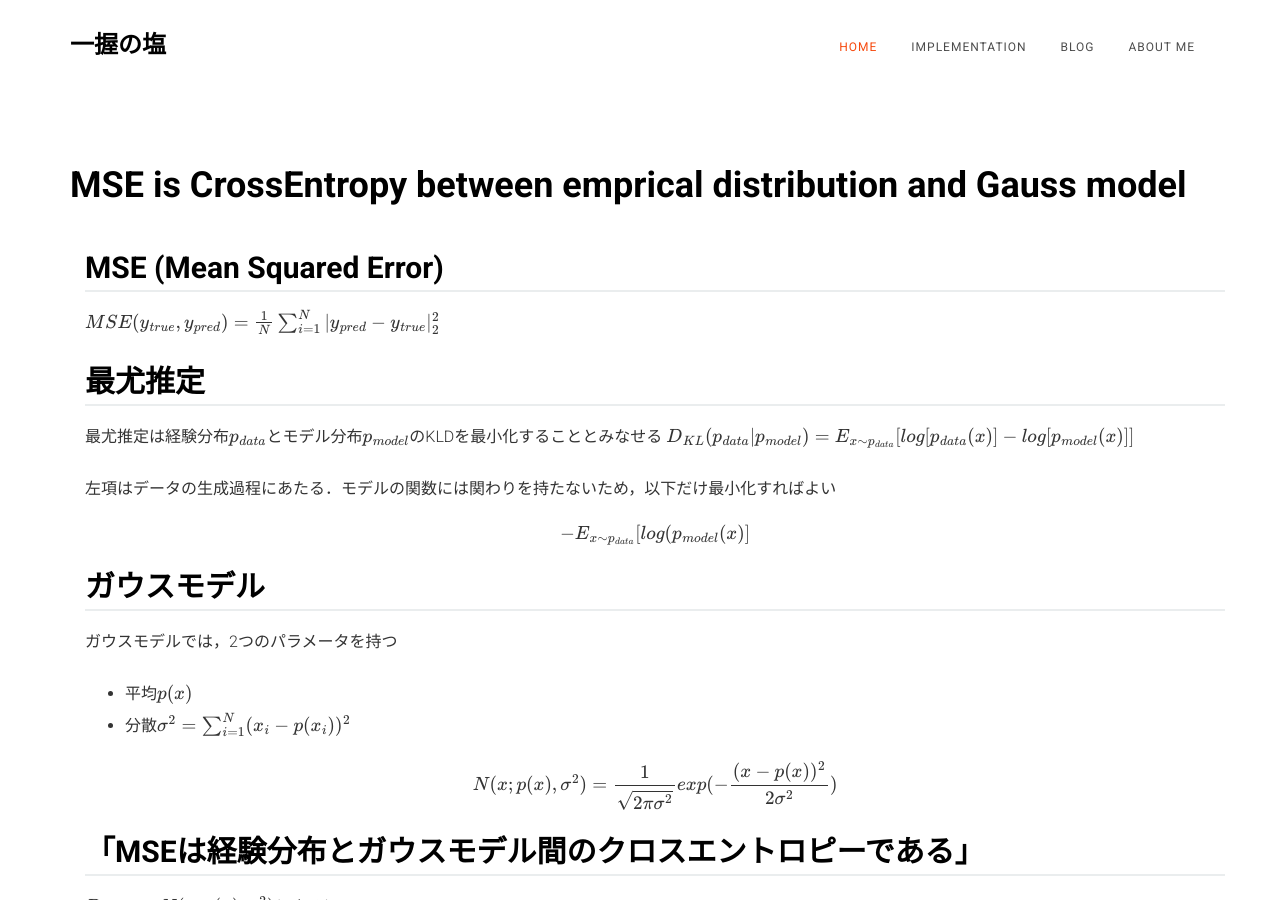
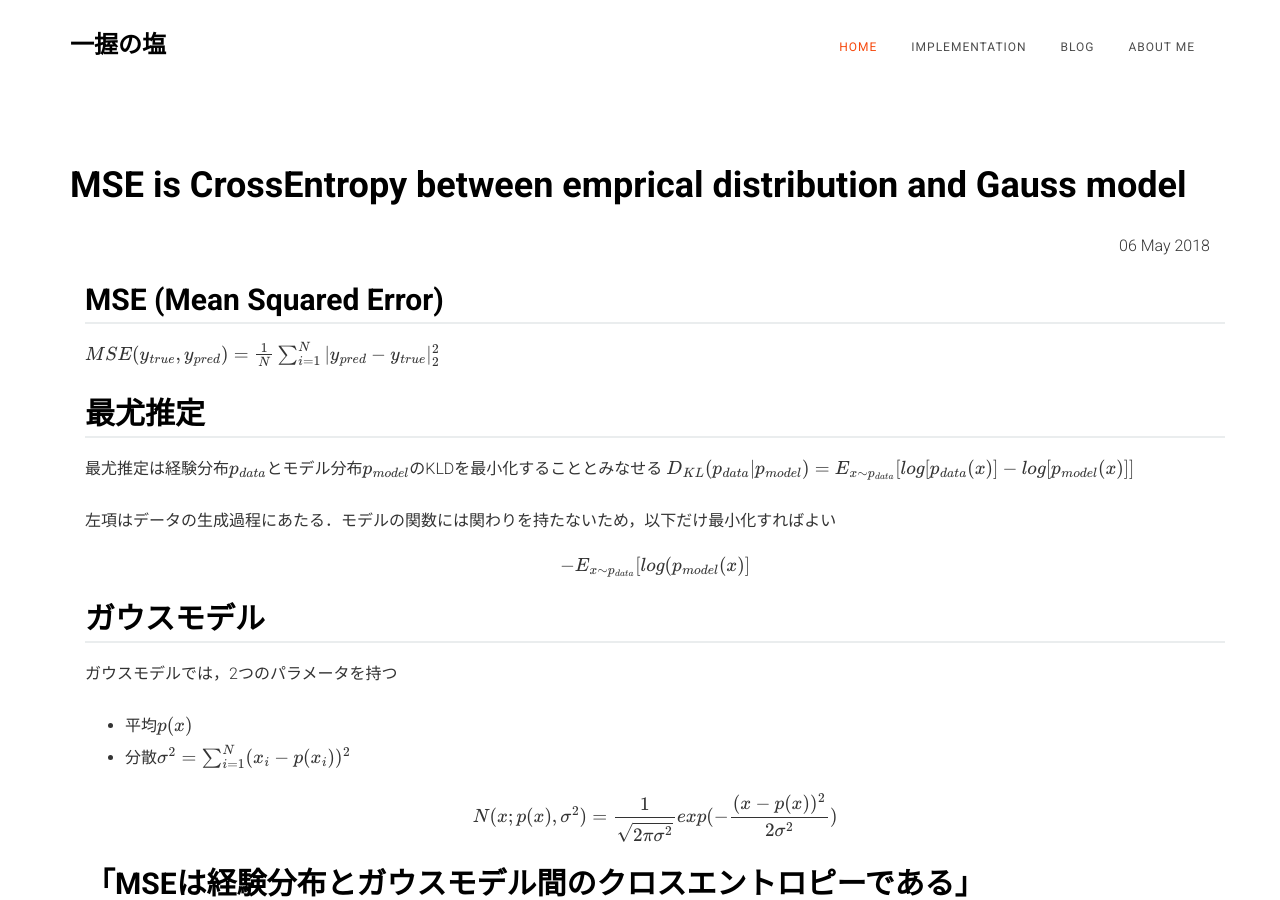
Before and after one commit to salty-vanilla/page_test, a Jekyll site: the page built from _posts/2018-05-06-MSE is CrossEntropy between emprical distribution and Gauss model.md, in a window 1280 px wide and 900 px high. Built offline with Jekyll 4.4.1, drawn with Linux system fonts in a browser that asks for light colours; some web fonts are replaced; formulas are drawn with MathJax 3.

Commit message:
Update post.html

```diff
--- a/_layouts/post.html
+++ b/_layouts/post.html
@@ -7,7 +7,7 @@ layout: default
 	<article class="post">
 		<h1>{{ page.title }}</h1>
 		<div class="date" style="text-align: end;">
-			{{ post.date | date: "%d %b %Y" }}
+			{{ page.date | date: "%d %b %Y" }}
 		</div>
 
 		<div class="container">
```
